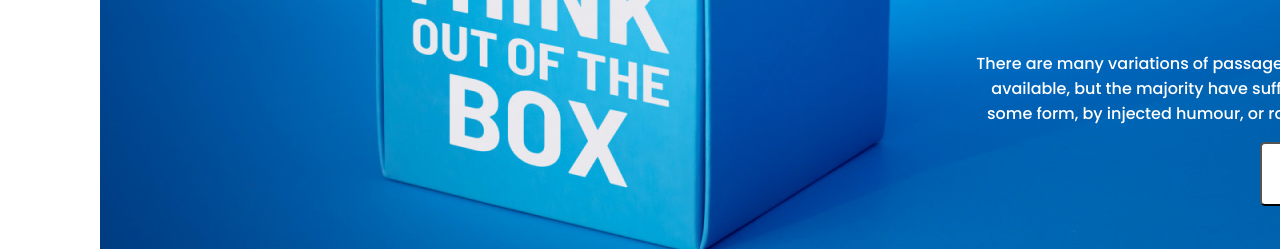
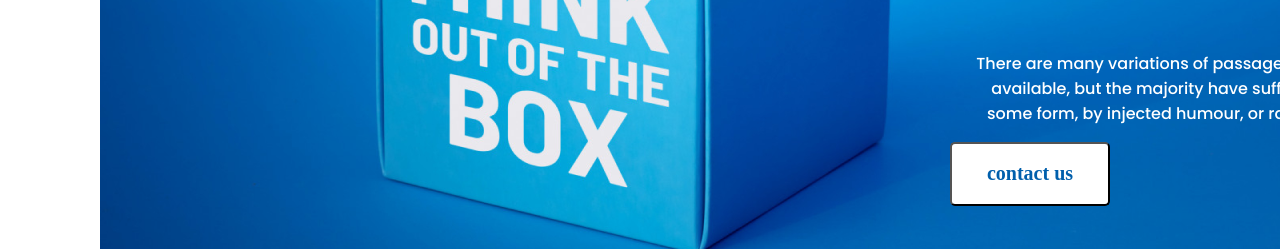
Before and after one commit to apshory/my-own-portfolio, a plain HTML site: page index.html in a window 1280 px wide. Shown: the part 571-822 px from the top of the page. Drawn offline with Linux system fonts and the light colour scheme.

Commit message:
add styles

```diff
--- a/styles/style.css
+++ b/styles/style.css
@@ -13,12 +13,12 @@ background-image: url('../images/banner/banner3.png');
 
 }
 .banner{
-    padding: 200px 230px 350px 850px;
-    text-align: end;
+     padding: 200px 230px 350px 850px;
+     text-align: start;
 }
 .banner-title{
     color: #FFF;
-text-align: right;
+ text-align: right;
 font-size: 65px;
 font-weight: 700;
 }
@@ -162,3 +162,8 @@ background-color: #005FAC;
 color: #F8F8F8;
 text-align: center;
 }
+
+
+
+
+/* responsive style  */
```
